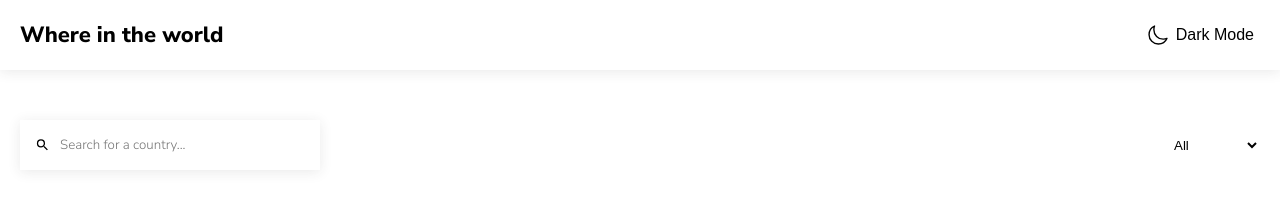
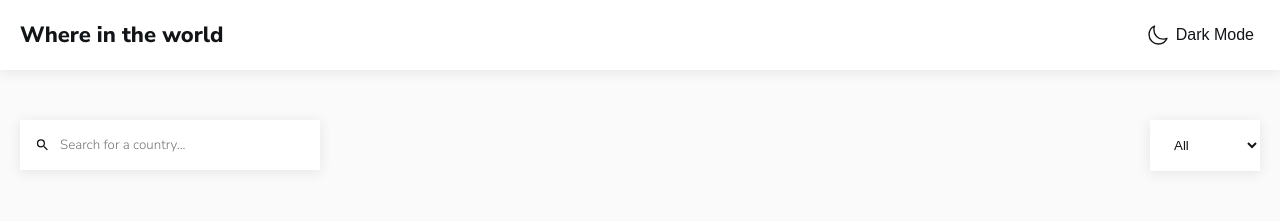
Before and after one commit to kampaku/rest-countries, a React app: page / in a window 1280 px wide. Shown: the top 221 px of the page. Built offline with nearby package versions, Linux system fonts and the light colour scheme; no server answers.

Commit message:
prettier fix

```diff
--- a/src/assets/scss/font.scss
+++ b/src/assets/scss/font.scss
@@ -1,7 +1,7 @@
 @font-face {
   font-family: 'Nunito Sans';
   src: url('../fonts/NunitoSans-SemiBold.woff2') format('woff2'),
-      url('../fonts/NunitoSans-SemiBold.woff') format('woff');
+    url('../fonts/NunitoSans-SemiBold.woff') format('woff');
   font-weight: 600;
   font-style: normal;
   font-display: swap;
@@ -10,7 +10,7 @@
 @font-face {
   font-family: 'Nunito Sans';
   src: url('../fonts/NunitoSans-ExtraBold.woff2') format('woff2'),
-      url('../fonts/NunitoSans-ExtraBold.woff') format('woff');
+    url('../fonts/NunitoSans-ExtraBold.woff') format('woff');
   font-weight: bold;
   font-style: normal;
   font-display: swap;
@@ -19,7 +19,7 @@
 @font-face {
   font-family: 'Nunito Sans';
   src: url('../fonts/NunitoSans-Light.woff2') format('woff2'),
-      url('../fonts/NunitoSans-Light.woff') format('woff');
+    url('../fonts/NunitoSans-Light.woff') format('woff');
   font-weight: 300;
   font-style: normal;
   font-display: swap;
--- a/src/assets/scss/style.scss
+++ b/src/assets/scss/style.scss
@@ -6,10 +6,29 @@
   box-sizing: border-box;
 }
 
+:root {
+  --shadow: 0 2px 12px 0 rgb(48 50 51 / 10%);
+  --font-size-m: 16px;
+  --font-size-l: 18px;
+  --font-size-xl: 24px;
+}
+
+[data-theme='light'] {
+  --bg-color: hsl(0, 0%, 98%);
+  --elements-color: hsl(0, 0%, 100%);
+  --text-color: hsl(200, 15%, 8%);
+}
+
+[data-theme='dark'] {
+  --bg-color: hsl(207, 26%, 17%);
+  --elements-color: hsl(209, 23%, 22%);
+  --text-color: hsl(0, 0%, 100%);
+}
+
 body {
   margin: 0;
   font-family: 'Nunito Sans', Arial, sans-serif;
-  font-weight: bold;
+  font-weight: 300;
   background-color: var(--bg-color);
-  transition: all 0.3s ease-in;
+  transition: background-color 0.3s ease-in;
 }
--- a/src/components/Header/Header.module.scss
+++ b/src/components/Header/Header.module.scss
@@ -11,6 +11,7 @@
 .container {
   display: grid;
   grid-template-columns: auto auto;
+  gap: 20px;
   justify-content: space-between;
   margin: 0 auto;
   max-width: 1400px;
--- a/src/components/Header/Header.tsx
+++ b/src/components/Header/Header.tsx
@@ -7,7 +7,7 @@ const Header = () => {
   return (
     <div className={styles.header}>
       <div className={styles.container}>
-        <Link to='/' className={styles.link}>
+        <Link to="/" className={styles.link}>
           <h1 className={styles.title}>Where in the world</h1>
         </Link>
         <ThemeSwitcher />
```
Also changed, not shown: src/assets/fonts/stylesheet.css (indentation only).
